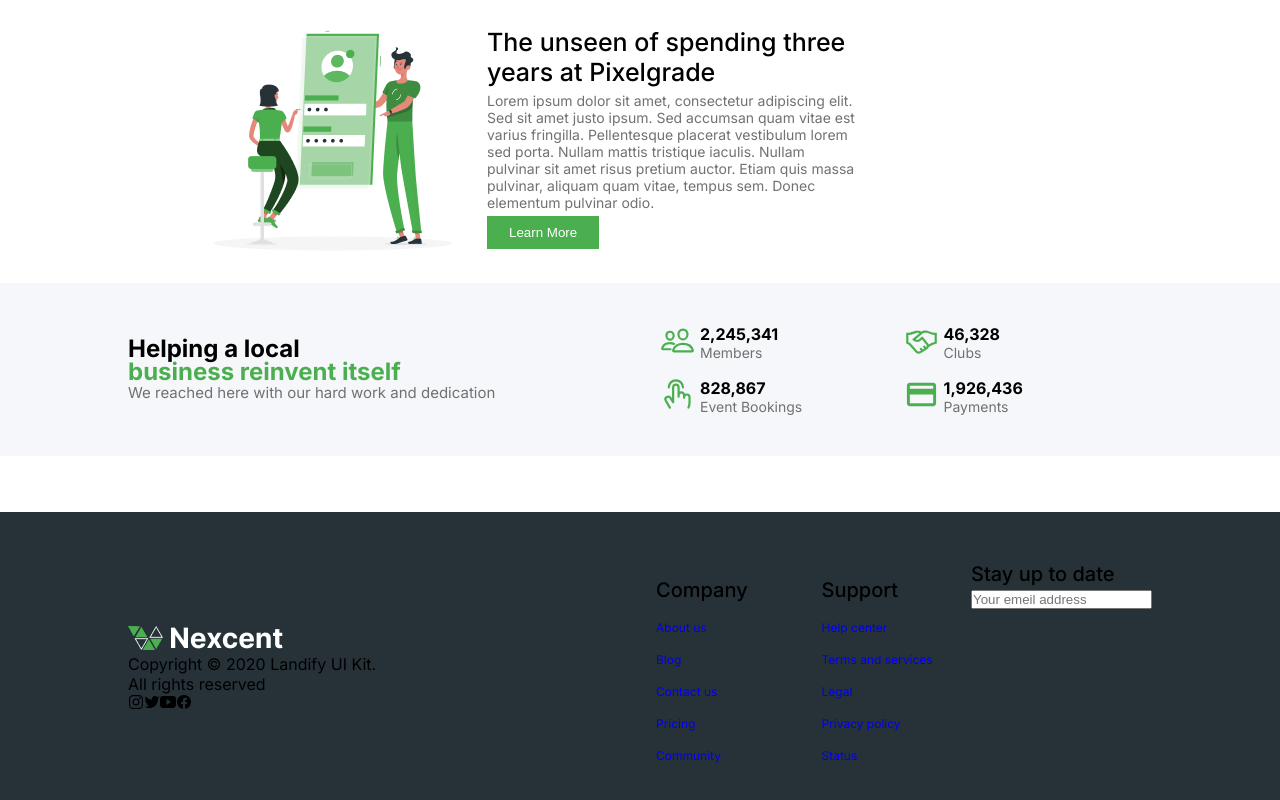
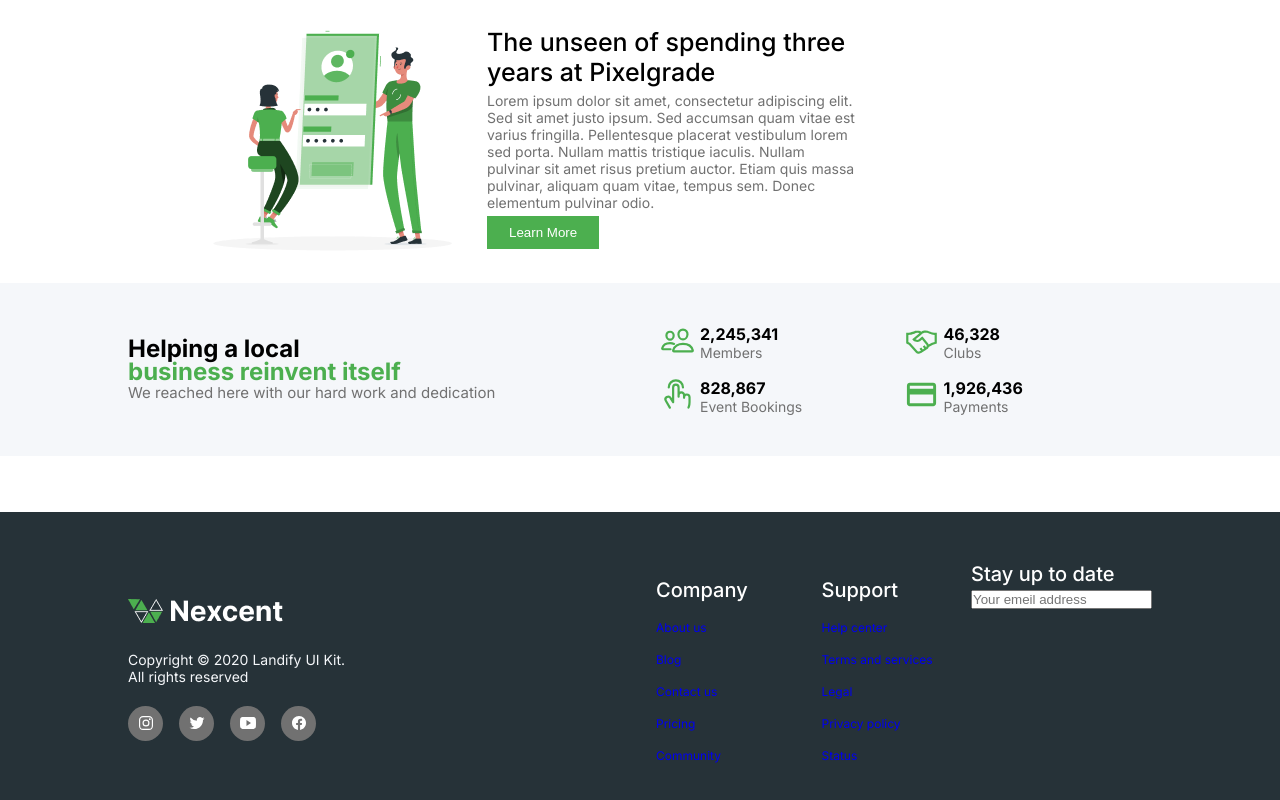
Before and after one commit to Devongaki/nexcent, a React (Create React App) app: page / in a window 1280 px wide. Shown: the part 1456-2256 px from the top of the page. Built offline with nearby package versions, Linux system fonts and the light colour scheme.

Commit message:
right footer

```diff
--- a/src/Component/Footer/Footer.css
+++ b/src/Component/Footer/Footer.css
@@ -12,12 +12,41 @@
   justify-content: center;
 }
 
+.footer_logo{
+    padding-bottom: 1.5em;
+}
+
+.footer_copyright{
+    font-size: 14px;
+    color: var(--Silver);
+    padding-bottom: 1.5em;
+}
+
+.footer_icons{
+    display: flex;
+    align-items: center;
+    gap: 1em;
+}
+
+.footer_icon{
+    width: 35px;
+    height: 35px;
+    border-radius: 50%;
+    display: flex;
+    align-items: center;
+    justify-content: center;
+    background-color: var(--Gray);
+}
+
+.footer_icon svg{
+    color: var(--White);
+}
 .footer_right{
     display: grid;
     grid-template-columns: 1fr 1fr 1fr;
 }
 .footer_title{
-
+    color: var(--White);
 }
 .footer_text-links{
     display: flex;
--- a/src/Component/Footer/Footer.js
+++ b/src/Component/Footer/Footer.js
@@ -25,19 +25,25 @@ function Footer() {
             </p>
           </div>
           <div className="footer_icons">
-            <IoLogoInstagram />
-            <IoLogoTwitter />
-            <IoLogoYoutube />
-            <IoLogoFacebook />
+            <div className="footer_icon">
+              <IoLogoInstagram />
+            </div>
+            <div className="footer_icon">
+              <IoLogoTwitter />
+            </div>
+            <div className="footer_icon">
+              <IoLogoYoutube />
+            </div>
+            <div className="footer_icon">
+              <IoLogoFacebook />
+            </div>
           </div>
         </div>
         <div className="footer_right">
           <div className="footer_text-links">
             <ul>
               <li className="nav_link">
-                <h4 className="footer_title">
-                  Company
-                </h4>
+                <h4 className="footer_title">Company</h4>
               </li>
               <li className="footer_link nav_link">
                 <NavLink to="/">About us</NavLink>
```
